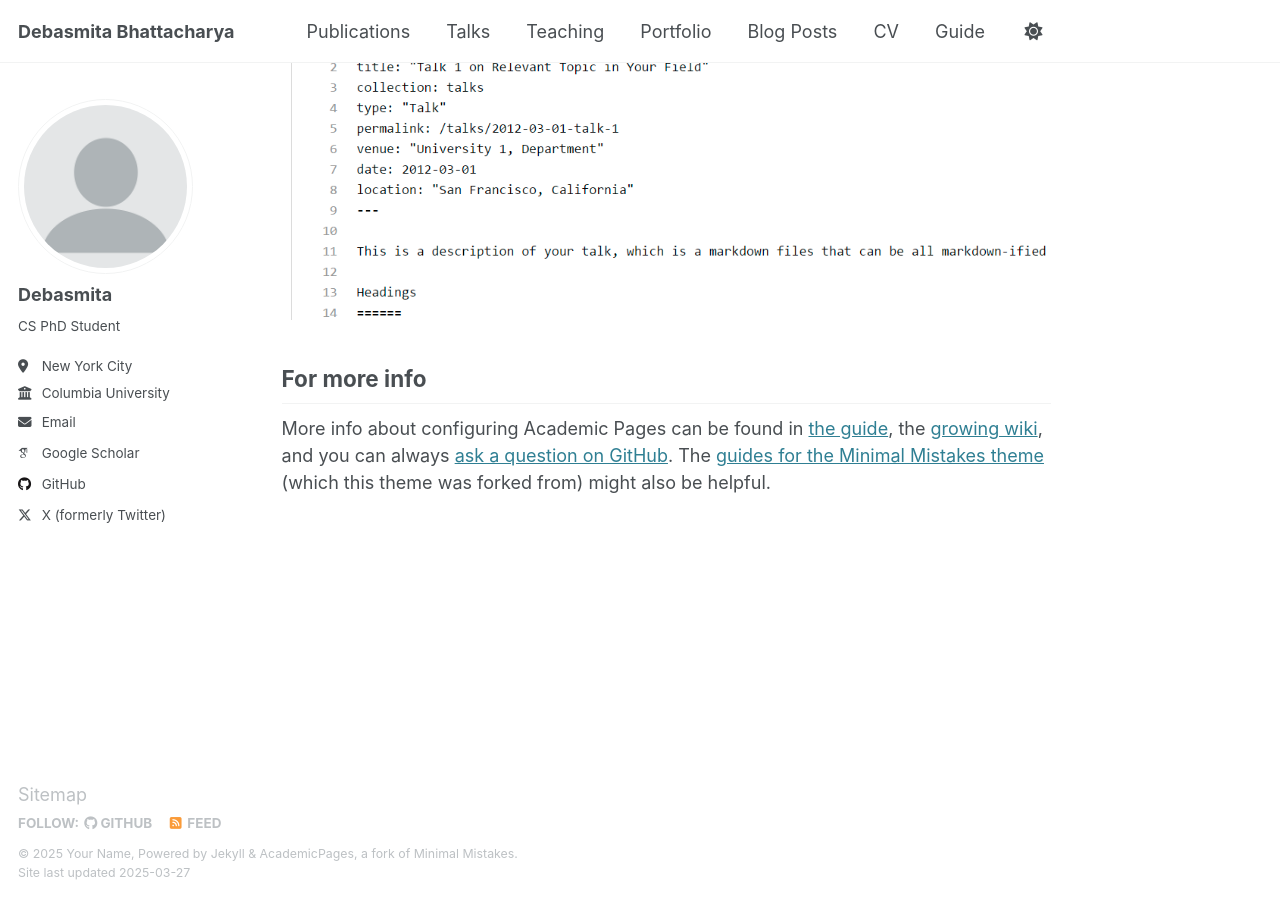
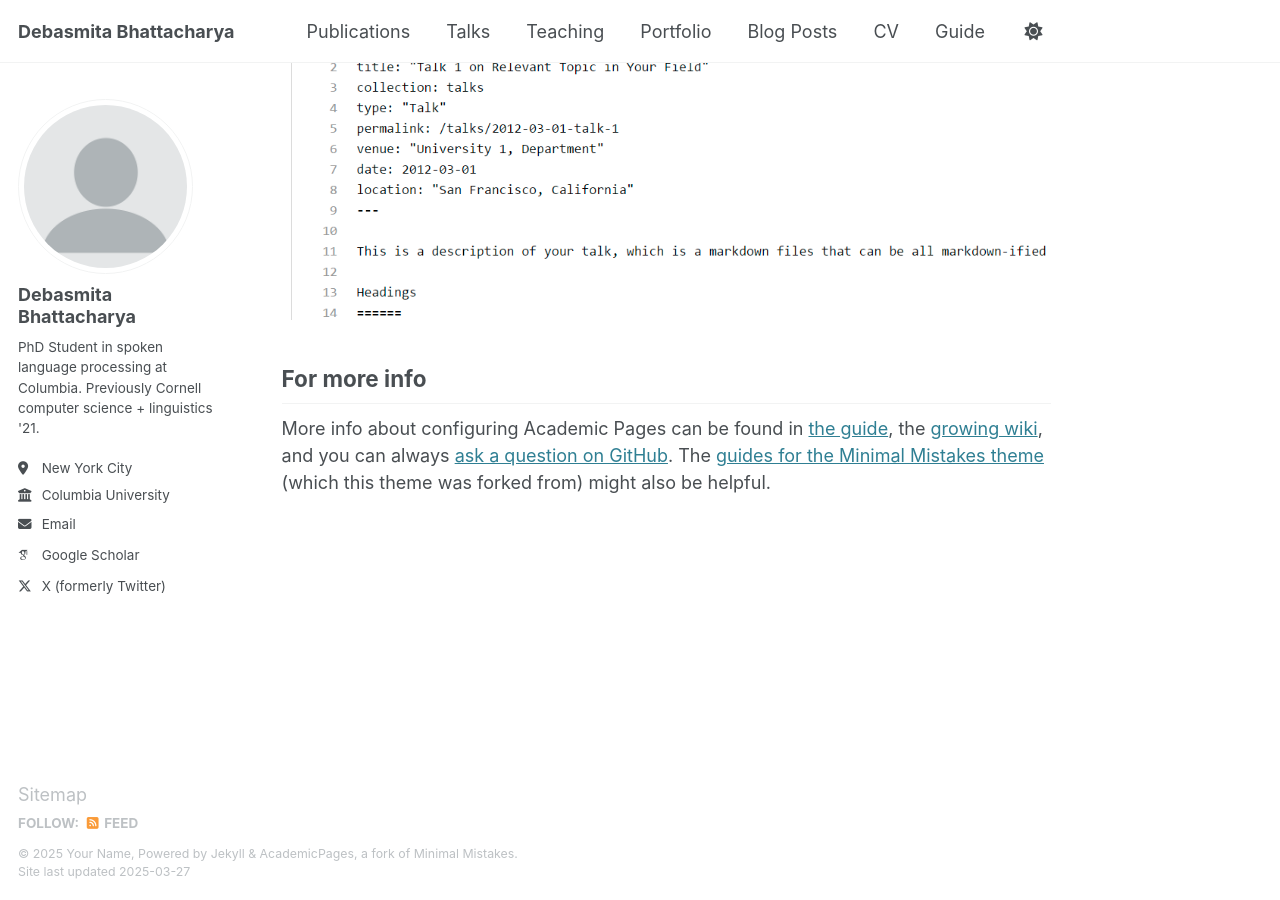
Before and after one commit to debasmita-b/debasmita-b.github.io, a Jekyll site: the page built from _pages/about.md, in a window 1280 px wide and 900 px high, scrolled down 2635 px. Built offline with Jekyll 4.4.1, drawn with Linux system fonts in a browser that asks for light colours; some web fonts are replaced.

Commit message:
fixing sidebar content

```diff
--- a/_config.yml
+++ b/_config.yml
@@ -23,9 +23,9 @@ repository               : "academicpages/academicpages.github.io"
 author:
   # Biographic information
   avatar           : "profile.png"
-  name             : "Debasmita"
+  name             : "Debasmita Bhattacharya"
   pronouns         : # example: "she/her"
-  bio              : "CS PhD Student"
+  bio              : "PhD Student in spoken language processing at Columbia. Previously Cornell computer science + linguistics '21."
   location         : "New York City"
   employer         : "Columbia University"
   uri              : # URL
@@ -45,7 +45,7 @@ author:
   bitbucket        : # Username - Update with your username on the site
   codepen          : # Username
   dribbble         : # Username
-  github           : "debasmita-b" #"academicpages"
+  github           : #"debasmita-b" #"academicpages"
   kaggle           : # Username
   stackoverflow    : # User number or user number and name (i.e., use "1" or "1/jeff-atwood")
 
@@ -67,7 +67,7 @@ author:
   steam            : # Username
   telegram         : # URL
   tumblr           : # Username
-  twitter          : "debasmita_b" # Username for X / Twitter
+  twitter          : "debasmitab_" # Username for X / Twitter
   vine             : # Username
   weibo            : # Username
   wikipedia        : # Username
```
